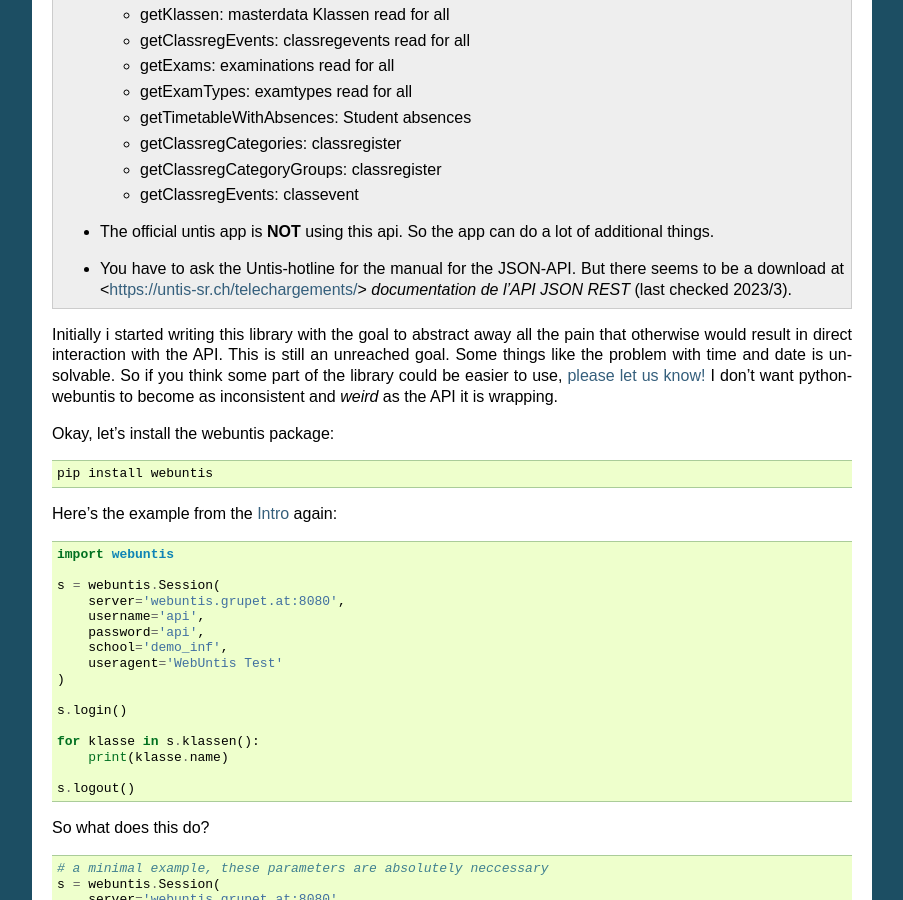
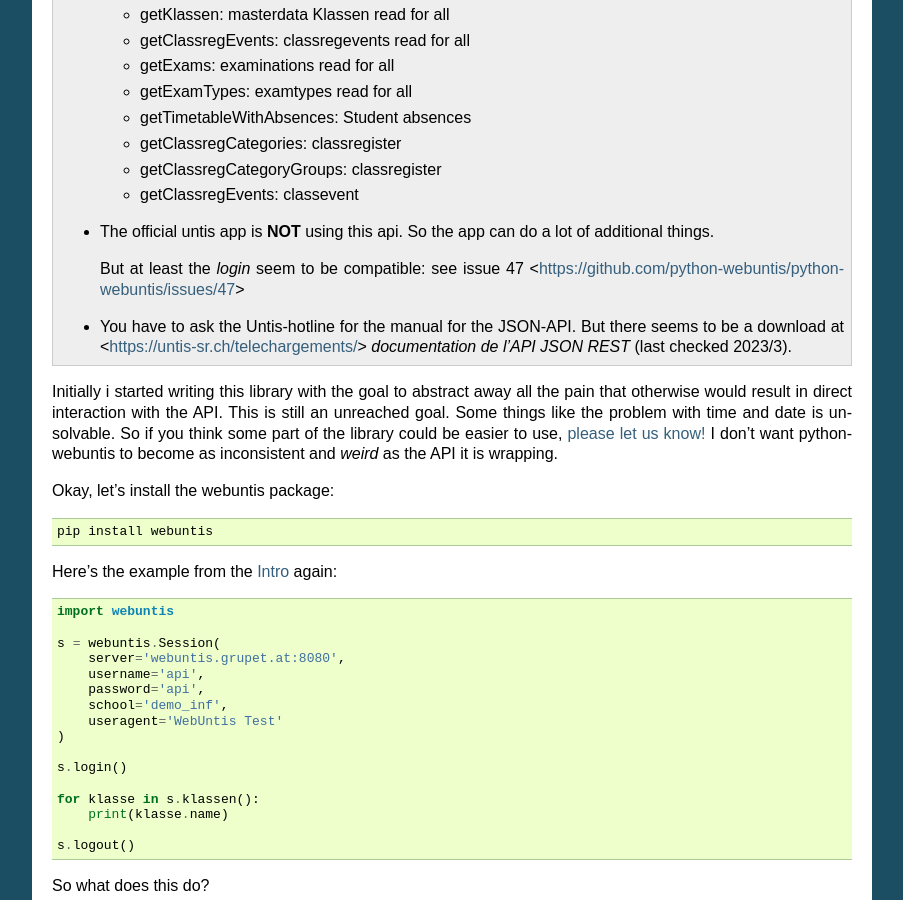
Before and after one commit to python-webuntis/python-webuntis, a Sphinx documentation site: the page built from docs/quickstart.rst, in a window 1280 px wide and 900 px high, scrolled down 691 px. Shown: the whole window, without its empty margins (198-1101 px from the left). Built offline with Sphinx 7.4.7, drawn with Linux system fonts in a browser that asks for light colours.

Commit message:
remark about alternate login

```diff
--- a/docs/quickstart.rst
+++ b/docs/quickstart.rst
@@ -50,6 +50,9 @@
 
     - The official untis app is **NOT** using this api. So the app can
       do a lot of additional things.
+
+      But at least the *login* seem to be compatible: see issue 47
+      <https://github.com/python-webuntis/python-webuntis/issues/47>
 
     - You have to ask the Untis-hotline for the manual for the JSON-API. But there seems to be
       a download at <https://untis-sr.ch/telechargements/> `documentation de l’API JSON REST` (last checked 2023/3).
```
